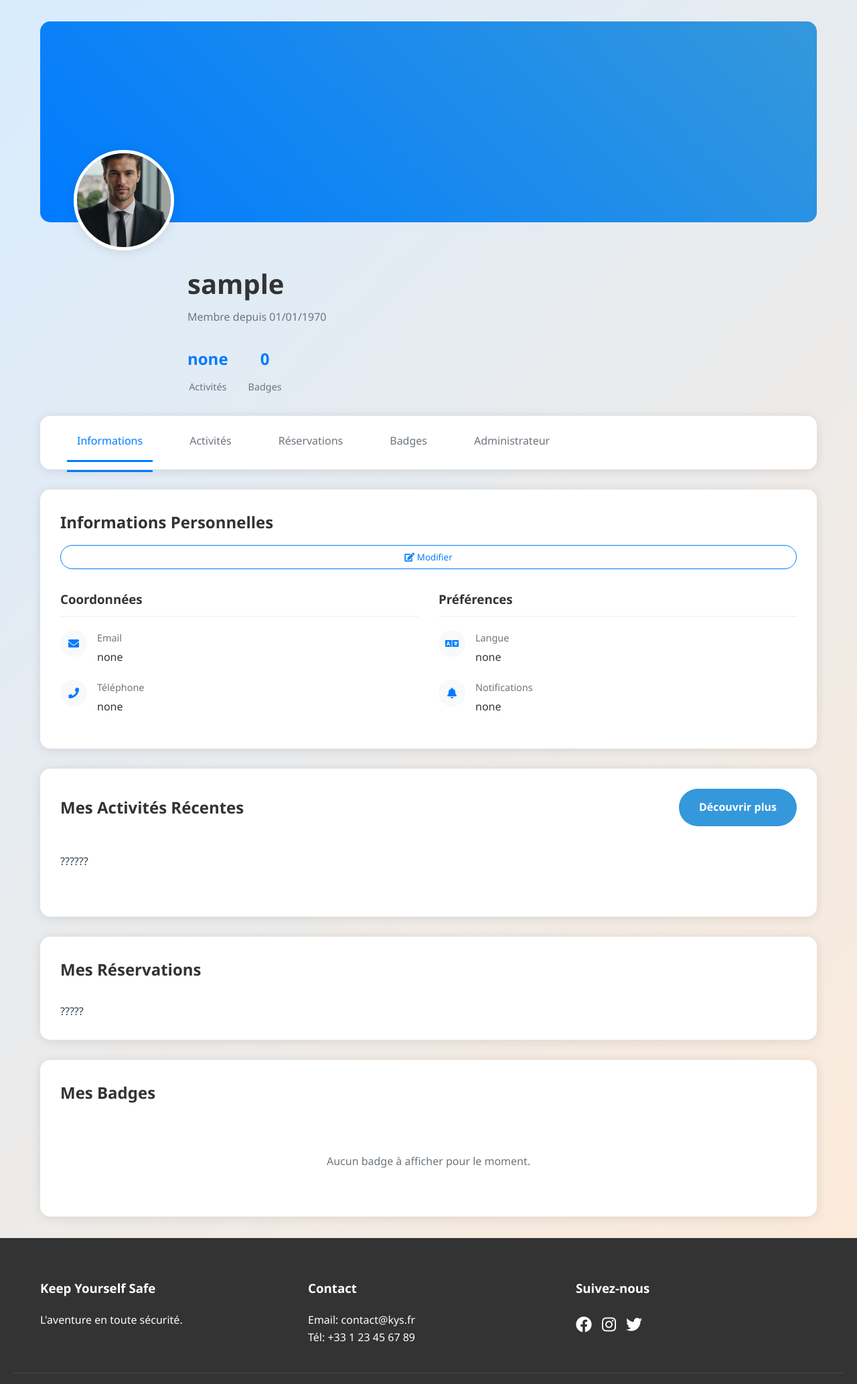
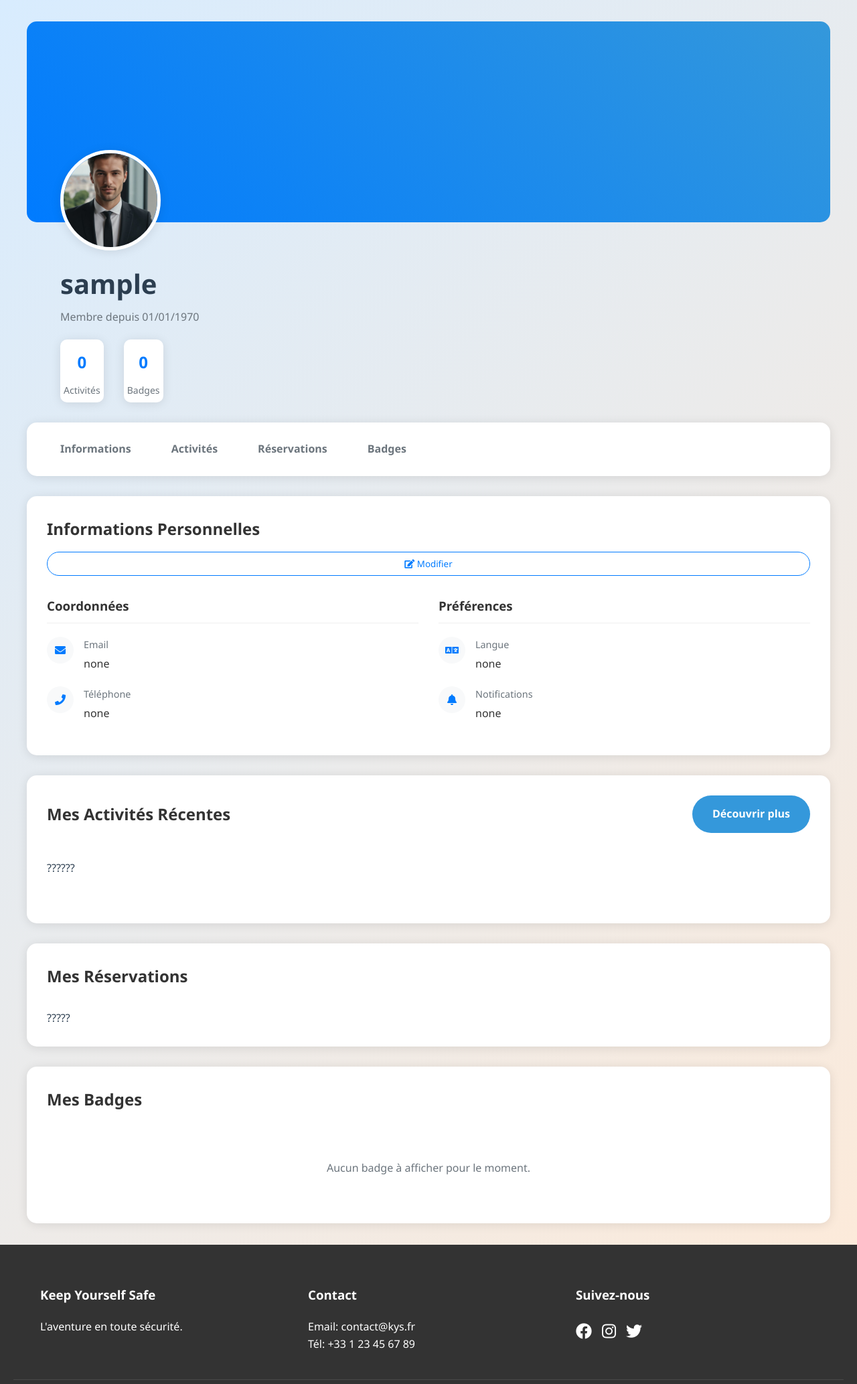
Before and after one commit to Jej0/Projet-Preing2-S2, a PHP site: page /profile.php in a window 1280 px wide. Shown: the part 80-2147 px from the top of the page at 67% size. Run offline with PHP 8.4, Linux system fonts and the light colour scheme; the visitor is signed in with stand-in values (Sample User, id 1); data that the repository does not hold is empty.

Commit message:
Amelioration page profile debut

```diff
--- a/site/accueil.php
+++ b/site/accueil.php
@@ -8,7 +8,7 @@ $voyages = json_decode(file_get_contents('../data/voyages.json'), true);
 $users = json_decode(file_get_contents('../data/users.json'), true);
 
 // Lire le fichier JSON des email
-$newsletter = json_decode(file_get_contents('../data/newsletter.json'),true);
+$newsletter = json_decode(file_get_contents('../data/newsletter.json'), true);
 
 // Compter le nombre d'utilisateurs inscrits
 $nombreInscrits = count($users);
@@ -289,7 +289,7 @@ foreach ($users as $user) {
 		// Timer Cadeau
 		function startCountdown() {
 			let endDate = new Date();
-            endDate.setSeconds(endDate.getSeconds() + 20);
+			endDate.setSeconds(endDate.getSeconds() + 300);
 			let hasSwitched = false;
 
 			function updateTimer() {
--- a/site/assets/css/style.css
+++ b/site/assets/css/style.css
@@ -749,7 +749,7 @@ input[type="date"] {
     background: white;
     padding: 2rem;
     border-radius: 10px;
-    box-shadow: 0 5px 15px rgba(0,0,0,0.3);
+    box-shadow: 0 5px 15px rgba(0, 0, 0, 0.3);
     z-index: 1000;
     max-width: 400px;
     width: 90%;
@@ -765,7 +765,7 @@ input[type="date"] {
     height: 100%;
     backdrop-filter: blur(5px);
     -webkit-backdrop-filter: blur(5px);
-    background-color: rgba(0,0,0,0.3);
+    background-color: rgba(0, 0, 0, 0.3);
     z-index: 999;
     display: none;
 }
@@ -927,9 +927,17 @@ input[type="date"] {
 
 /* Animation */
 @keyframes pulse {
-    0% { transform: scale(1); }
-    50% { transform: scale(1.1); }
-    100% { transform: scale(1); }
+    0% {
+        transform: scale(1);
+    }
+
+    50% {
+        transform: scale(1.1);
+    }
+
+    100% {
+        transform: scale(1);
+    }
 }
 
 /* Responsive */
@@ -988,11 +996,29 @@ input[type="password"] {
 }
 
 
-/* Conteneur principal */
+
+
+
+
+
+
+
+
+
+
+
+
+
+
+
+
+
+
+
+/* Conteneur principal profile*/
 .profile-container {
     max-width: 1200px;
-    margin: 0 auto;
-    padding: 20px;
+    margin: 2rem auto;
 }
 
 /* En-tête du profil */
@@ -1003,9 +1029,10 @@ input[type="password"] {
 
 .profile-cover {
     height: 300px;
-    background: linear-gradient(45deg, #1a75ff, #00ccff);
+    background: linear-gradient(45deg, var(--blue), var(--light-blue));
     border-radius: 15px;
     position: relative;
+    margin-bottom: 60px;
 }
 
 .profile-avatar {
@@ -1019,40 +1046,21 @@ input[type="password"] {
     height: 150px;
     border-radius: 50%;
     border: 5px solid white;
-    box-shadow: 0 2px 10px rgba(0, 0, 0, 0.1);
-}
-
-.edit-avatar {
-    position: absolute;
-    bottom: 10px;
-    right: 10px;
-    background: var(--blue);
-    color: white;
-    border: none;
-    border-radius: 50%;
-    width: 35px;
-    height: 35px;
-    cursor: pointer;
-    transition: all 0.3s ease;
-}
-
-.edit-avatar:hover {
-    background: #0056b3;
-    transform: scale(1.1);
+    box-shadow: var(--shadow);
+    object-fit: cover;
 }
 
 .profile-info {
-    margin-top: 60px;
     padding-left: 50px;
 }
 
 .profile-info h1 {
-    font-size: 2.5rem;
-    margin-bottom: 10px;
+    font-size: 40px;
+    margin-bottom: 5px;
 }
 
 .profile-status {
-    color: #666;
+    color: var(--light-gray);
     margin-bottom: 20px;
 }
 
@@ -1061,45 +1069,75 @@ input[type="password"] {
     gap: 30px;
 }
 
+.stat-item {
+    text-align: center;
+    background: var(--white);
+    border-radius: 10px;
+    box-shadow: var(--shadow);
+    padding: 5px;
+}
+
+.stat-number {
+    font-size: 24px;
+    font-weight: bold;
+    color: var(--blue);
+}
+
 .stat-label {
-    color: #666;
+    color: var(--light-gray);
+    font-size: 14px;
 }
 
 /* Navigation du profil */
 .profile-nav {
+    background: white;
     position: static;
     display: flex;
-    background: white;
-    border-radius: 10px;
-    box-shadow: 0 2px 10px rgba(0, 0, 0, 0.1);
+    border-radius: 15px;
+    padding: 0 20px;
     margin-bottom: 30px;
+    box-shadow: var(--shadow);
 }
 
 .profile-nav ul {
     display: flex;
     list-style: none;
     padding: 0;
-}
-
-
+    margin: 0;
+}
+
+.profile-nav li {
+    padding: 15px 20px;
+}
 
 .profile-nav a {
     display: flex;
-    padding: 15px;
-    text-align: center;
-    text-decoration: none;
-    color: #666;
-    transition: all 0.3s ease;
-}
-
-.profile-nav li.active a {
-    color: var(--blue);
-    border-bottom: 3px solid var(--blue);
+    padding: 10px;
+    color: var(--light-gray);
+    border-radius: 15px;
 }
 
 .profile-nav a:hover {
-    color: var(--blue);
-}
+    background: var(--blue);
+    color: var(--white);
+}
+
+
+
+
+
+
+
+
+
+
+
+
+
+
+
+
+
 
 /* Sections du profil */
 .profile-section {
@@ -1891,115 +1929,25 @@ footer {
     color: var(--bred);
 }
 
-/* Profil Utilisateur */
-.profile-container {
-    max-width: 1200px;
-    margin: 2rem auto;
-    padding: 0 20px;
-}
-
-.profile-cover {
-    height: 300px;
-    background: linear-gradient(45deg, var(--blue), var(--light-blue));
-    border-radius: 15px;
-    position: relative;
-    margin-bottom: 60px;
-}
-
-.profile-avatar {
-    position: absolute;
-    bottom: -50px;
-    left: 50px;
-    z-index: 2;
-}
-
-.profile-avatar img {
-    width: 150px;
-    height: 150px;
-    border-radius: 50%;
-    border: 5px solid white;
-    box-shadow: var(--shadow);
-    object-fit: cover;
-}
-
-.profile-info {
-    padding-left: 220px;
-    margin-top: 20px;
-}
-
-.profile-info h1 {
-    font-size: 2.5rem;
-    color: var(--text-color);
-    margin-bottom: 5px;
-}
-
-.profile-status {
-    color: var(--light-gray);
-    margin-bottom: 20px;
-}
-
-.profile-stats {
-    display: flex;
-    gap: 30px;
-}
-
-.stat-item {
-    text-align: center;
-}
-
-.stat-number {
-    font-size: 1.5rem;
-    font-weight: bold;
-    color: var(--blue);
-    display: block;
-}
-
-.stat-label {
-    color: var(--light-gray);
-    font-size: 0.9rem;
-}
-
-.profile-nav {
-    background: white;
-    border-radius: 15px;
-    padding: 0 20px;
-    margin-bottom: 30px;
-    box-shadow: var(--shadow);
-}
-
-.profile-nav ul {
-    display: flex;
-    list-style: none;
-    padding: 0;
-    margin: 0;
-}
-
-.profile-nav li {
-    padding: 15px 20px;
-    position: relative;
-}
-
-.profile-nav li.active::after {
-    content: '';
-    position: absolute;
-    bottom: 0;
-    left: 20px;
-    right: 20px;
-    height: 3px;
-    background: var(--blue);
-}
-
-.profile-nav a {
-    color: var(--light-gray);
-    text-decoration: none;
-    font-weight: 500;
-    transition: var(--transition);
-}
-
-.profile-nav li.active a,
-.profile-nav a:hover {
-    color: var(--blue);
-}
+
+
+
+
+
+
+
+
+
+
+
+
+
+
+
+
+
+
+
 
 .profile-section {
     background: white;
@@ -2263,10 +2211,6 @@ footer {
         font-size: 2.5rem;
     }
 
-    .profile-nav ul {
-        flex-direction: column;
-    }
-
     .profile-avatar {
         left: 50%;
         transform: translateX(-50%);
--- a/site/profile.php
+++ b/site/profile.php
@@ -11,20 +11,22 @@ if (!isset($_SESSION['user'])) {
 $user = $_SESSION['user'];
 $username = $user['username'];
 $name = $user['information_personnelles']['prenom'] . ' ' . $user['information_personnelles']['nom'];
-$email = $user['email'];
-$phone = $user['telephone'] ?? 'Non renseigné';
+$email = $user['information_personnelles']['mail'];
+$phone = $user['information_personnelles']['telephone'] ?? 'Non renseigné';
 $status = 'Membre depuis ' . date('d/m/Y', strtotime($user['date']['inscription']));
-$nb_badge = 0;
+$isAdmin = $user['admin'] == 'true';
 
 // Données factices pour l'exemple (à remplacer par vos données réelles)
-$activities = $user['nb_activites'] ?? 0;
-$badges = $user['nb_badges'] ?? 0;
-$language = 'Français';
-$notifications = 'Activées';
-$isAdmin = $user['role'] === 'admin';
+//$activities = $user['nb_activites'] ?? 0;
+//$badges = $user['nb_badges'] ?? 0;
+//$language = 'Français';
+//$notifications = 'Activées';
+
+
 
 // Fonction pour vérifier les badges basés sur les conditions
-function getUserBadges($userData) {
+function getUserBadges($userData)
+{
     $badges = [];
     $currentDate = new DateTime();
 
@@ -35,10 +37,9 @@ function getUserBadges($userData) {
     for ($i = 1; $i <= min($yearsSinceInscription, 5); $i++) {
         $badges[] = [
             'icon' => 'fa-calendar',
-            'title' => 'Membre depuis '.$i.' an' . ($i > 1 ? 's' : ''),
-            'description' => 'Fidélité - Inscrit depuis '.$i.' an' . ($i > 1 ? 's' : ''),
+            'title' => 'Membre depuis ' . $i . ' an' . ($i > 1 ? 's' : ''),
+            'description' => 'Fidélité - Inscrit depuis ' . $i . ' an' . ($i > 1 ? 's' : ''),
         ];
-        $nb_badge ++;
     }
 
     // Badges de voyages
@@ -50,7 +51,6 @@ function getUserBadges($userData) {
             'title' => 'Premier voyage',
             'description' => 'A effectué son premier voyage',
         ];
-        $nb_badge ++;
     }
 
     if ($voyagesCount >= 5) {
@@ -59,7 +59,6 @@ function getUserBadges($userData) {
             'title' => 'Voyageur confirmé',
             'description' => 'A effectué 5 voyages',
         ];
-        $nb_badge ++;
     }
 
     if ($voyagesCount >= 10) {
@@ -68,7 +67,6 @@ function getUserBadges($userData) {
             'title' => 'Voyageur expert',
             'description' => 'A effectué 10 voyages',
         ];
-        $nb_badge ++;
     }
 
     // Badges spéciaux
@@ -78,7 +76,6 @@ function getUserBadges($userData) {
             'title' => 'Contrat accepté',
             'description' => 'Vous avez signé le contrat',
         ];
-        $nb_badge ++;
     }
 
     $hasClimbedEverest = false; // À modifier pour vérifier si le user a fait le voyage
@@ -90,7 +87,6 @@ function getUserBadges($userData) {
             'description' => 'A réussi l\'ascension de l\'Everest',
             'date_obtained' => $userData['date']['connexion'] // Date approximative
         ];
-        $nb_badge ++;
     }
 
     return $badges;
@@ -149,6 +145,7 @@ $userBadges = getUserBadges($user); // $userData doit contenir les données de l
         </div>
     </nav>
 
+
     <main class="profile-container">
         <section class="profile-header">
             <div class="profile-cover">
@@ -161,11 +158,11 @@ $userBadges = getUserBadges($user); // $userData doit contenir les données de l
                 <p class="profile-status"><?php echo $status; ?></p>
                 <div class="profile-stats">
                     <div class="stat-item">
-                        <span class="stat-number"><?php echo 'none'; ?></span>
+                        <span class="stat-number"><?php echo count($user['id_historique_voyages']); ?></span>
                         <span class="stat-label">Activités</span>
                     </div>
                     <div class="stat-item">
-                        <span class="stat-number"><?php echo $nb_badge; ?></span>
+                        <span class="stat-number"><?php echo count($userBadges); ?></span>
                         <span class="stat-label">Badges</span>
                     </div>
                 </div>
@@ -174,12 +171,12 @@ $userBadges = getUserBadges($user); // $userData doit contenir les données de l
 
         <nav class="profile-nav">
             <ul>
-                <li class="active"><a href="#informations">Informations</a></li>
-                <li><a href="#activites">Activités</a></li>
-                <li><a href="#reservations">Réservations</a></li>
-                <li><a href="#badges">Badges</a></li>
+                <li><a class="btn" href="#informations">Informations</a></li>
+                <li><a class="btn" href="#activites">Activités</a></li>
+                <li><a class="btn" href="#reservations">Réservations</a></li>
+                <li><a class="btn" href="#badges">Badges</a></li>
                 <?php if ($isAdmin): ?>
-                    <li><a href="admin.php">Administrateur</a></li>
+                    <li><a class="btn" href="admin.php">Administrateur</a></li>
                 <?php endif; ?>
             </ul>
         </nav>
```
Also changed, not shown: data/users.json (+5 -5 lines). Lines whose indentation alone changed are shown as unchanged.
